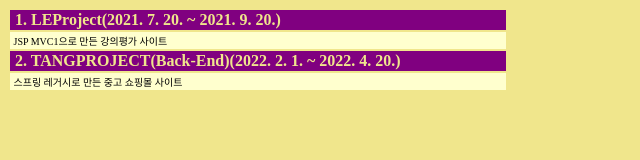
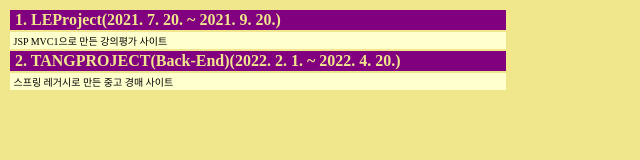
Before and after one commit to ash917/ash917.github.io, a plain HTML site: page pic.html in a window 1280 px wide. Shown: the full height of the page, 0-640 px from the left. Drawn offline with Linux system fonts and the light colour scheme.

Commit message:
내용 수정

```diff
--- a/pic.html
+++ b/pic.html
@@ -17,7 +17,7 @@
     ><font color=#F0E68C><b>&nbsp;2. TANGPROJECT(Back-End)(2022. 2. 1. ~ 2022. 4. 20.)&nbsp;&nbsp;</b>  </font></td></tr>
 
     <tr><td bgcolor=ffffce
-    ><font size=1>&nbsp;스프링 레거시로 만든 중고 쇼핑몰 사이트<br>
+    ><font size=1>&nbsp;스프링 레거시로 만든 중고 경매 사이트<br>
 
     </td></tr>
 
```
